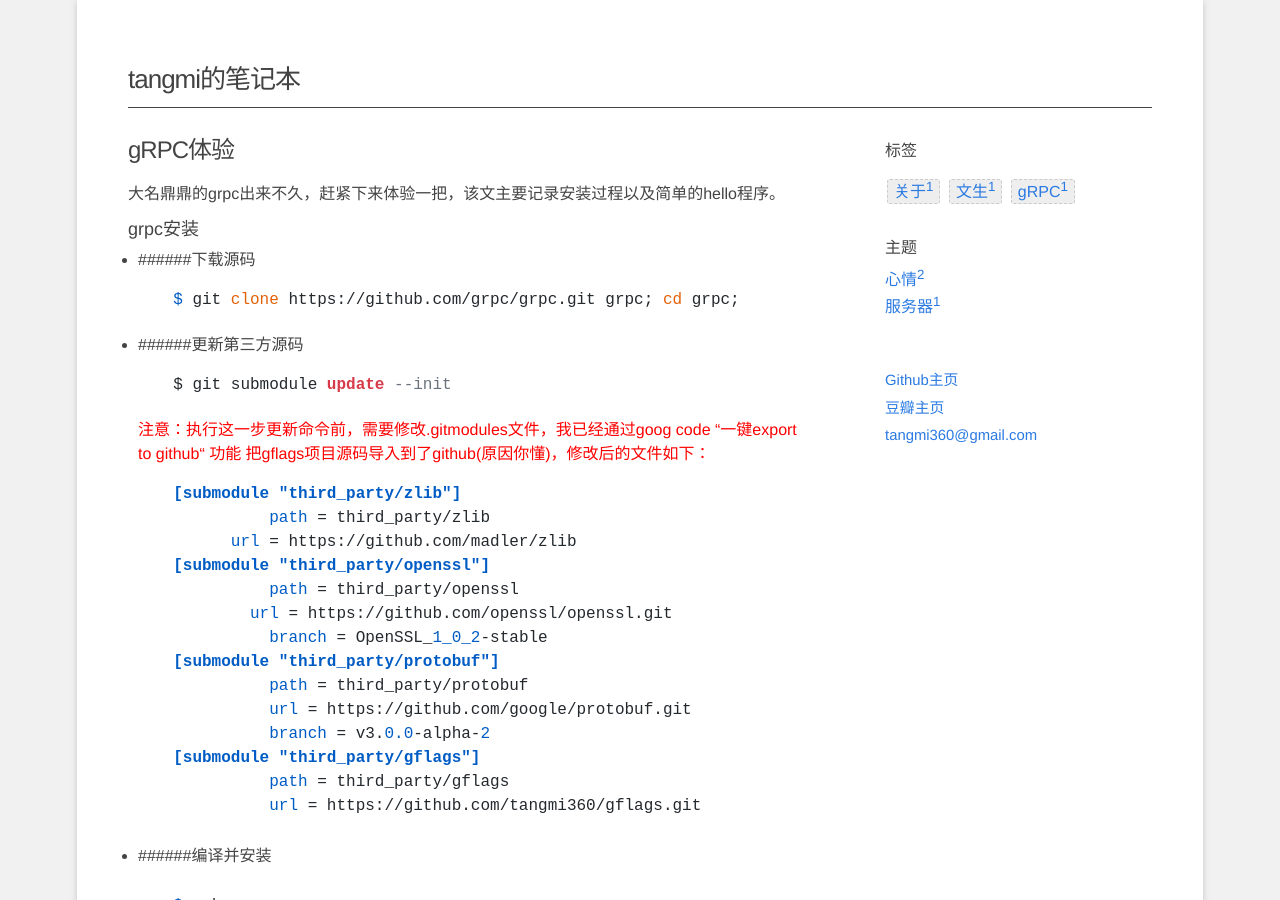
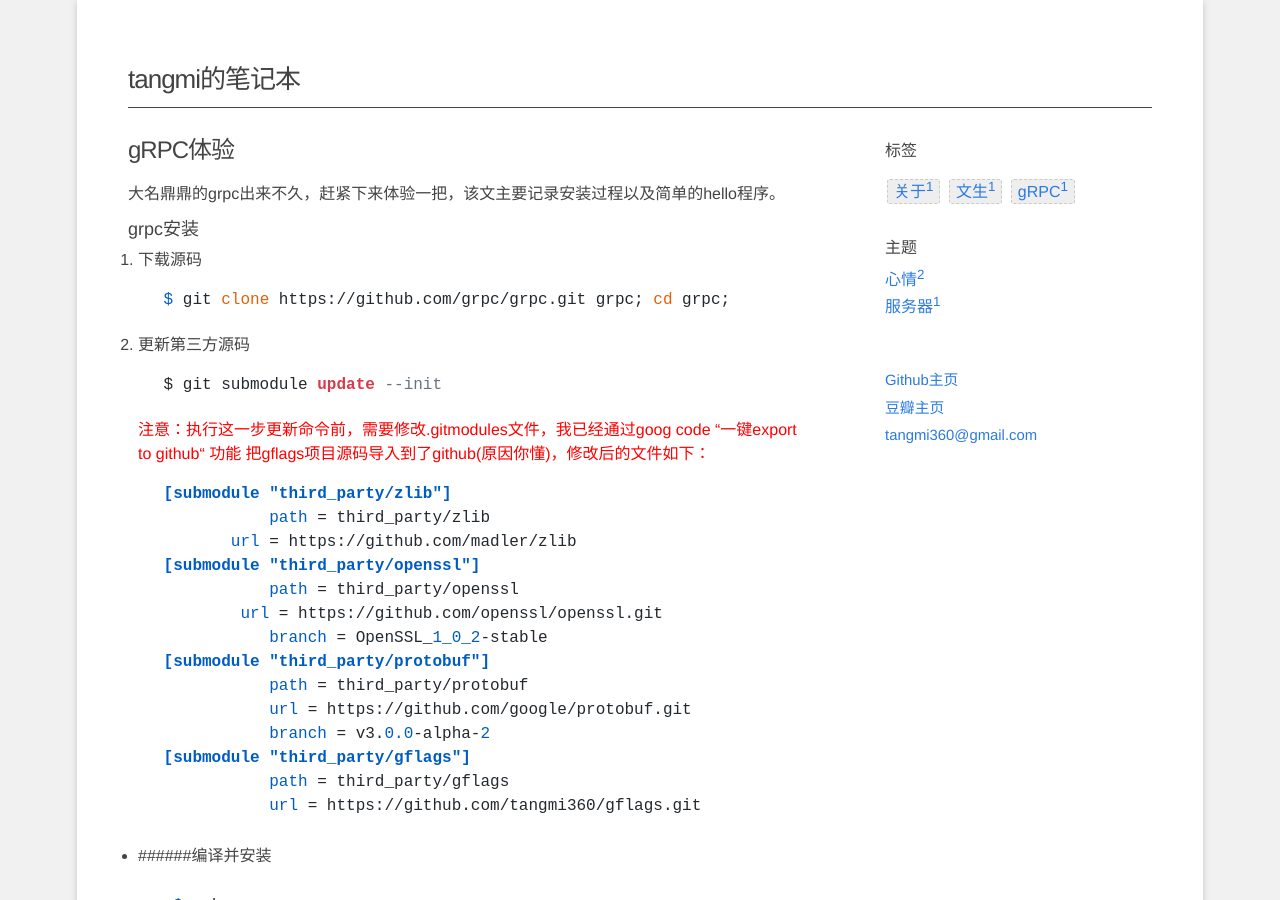
Before and after one commit to darling-kefan/darling-kefan.github.io, a Jekyll site: the page built from _posts/2015-03-24-grpc-experience.md, in a window 1280 px wide and 900 px high. Built offline with Jekyll 4.4.1, drawn with Linux system fonts in a browser that asks for light colours; nearby versions of some CDN libraries; comment, search, counter and statistics services are not loaded; part of the change alters nothing that is shown.

````diff
--- a/_posts/2015-03-24-grpc-experience.md
+++ b/_posts/2015-03-24-grpc-experience.md
@@ -9,12 +9,12 @@ author: tangmi
 
 大名鼎鼎的grpc出来不久，赶紧下来体验一把，该文主要记录安装过程以及简单的hello程序。
 ### grpc安装
-- ######下载源码
+1. 下载源码
 	```
 	$ git clone https://github.com/grpc/grpc.git grpc; cd grpc;
 	```
 
-- ######更新第三方源码
+2. 更新第三方源码
 	```
 	$ git submodule update --init
 	```
````
